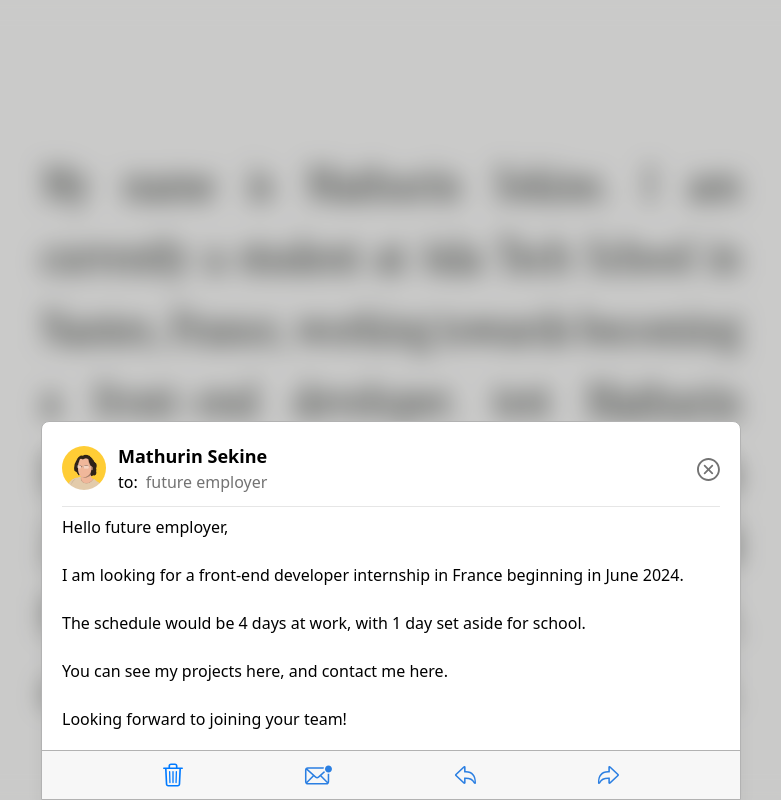
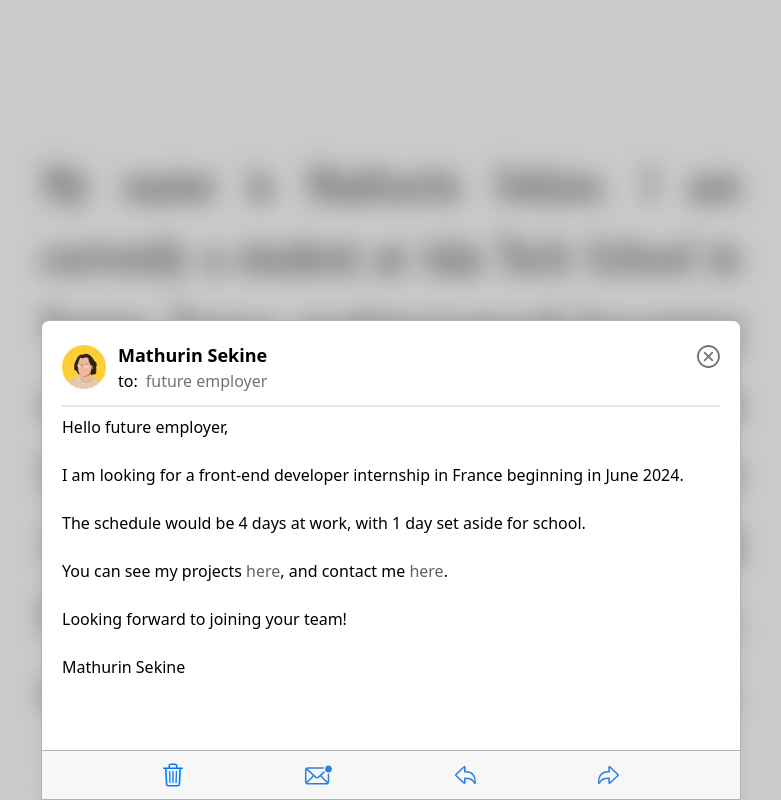
Before and after one commit to lemathurin/portfolio, a Next.js app: page /en in a window 1280 px wide. Both pictures are taken after a click on the element "test". Shown: the part 459-1259 px from the top of the page, without its empty margins (249-1030 px from the left). Built offline with nearby package versions, Linux system fonts and the light colour scheme.

Commit message:
Finished bulk of HireWindow

```diff
--- a/src/app/[locale]/components/HireWindow.jsx
+++ b/src/app/[locale]/components/HireWindow.jsx
@@ -29,7 +29,7 @@ export default function HireWindow(props) {
       onClick={props.onClose}
     >
       <div
-        className="w-full h-[94svh] md:w-[700px] flex flex-col p-5 md:h-min rounded-tl-lg rounded-tr-lg bg-white shadow-xl overflow-hidden relative gap-3 border-[1.5px] border-[#B2B2B2]"
+        className="w-full h-[94svh] md:w-[700px] flex flex-col p-5 md:h-[30rem] rounded-tl-lg rounded-tr-lg bg-white shadow-xl overflow-hidden relative gap-3 border-[1.5px] border-[#B2B2B2]"
         onClick={handleWindowClick}
       >
         <div className="flex gap-1.5 items-center justify-between">
@@ -92,9 +92,17 @@ export default function HireWindow(props) {
               <br />
               <br />
               <span>{props.line3part1}</span>
-              <span>{props.here}</span>
+              <Link href="/projects">
+                <span className="hover:underline text-lightMode-hoveredtext hover:text-lightMode-text transition">
+                  {props.here}
+                </span>
+              </Link>
               <span>{props.line3part2}</span>
-              <span>{props.here}</span>
+              <Link href="/contact">
+                <span className="hover:underline text-lightMode-hoveredtext hover:text-lightMode-text transition">
+                  {props.here}
+                </span>
+              </Link>
               <span>{props.line3part3}</span>
               <br />
               <br />
```
